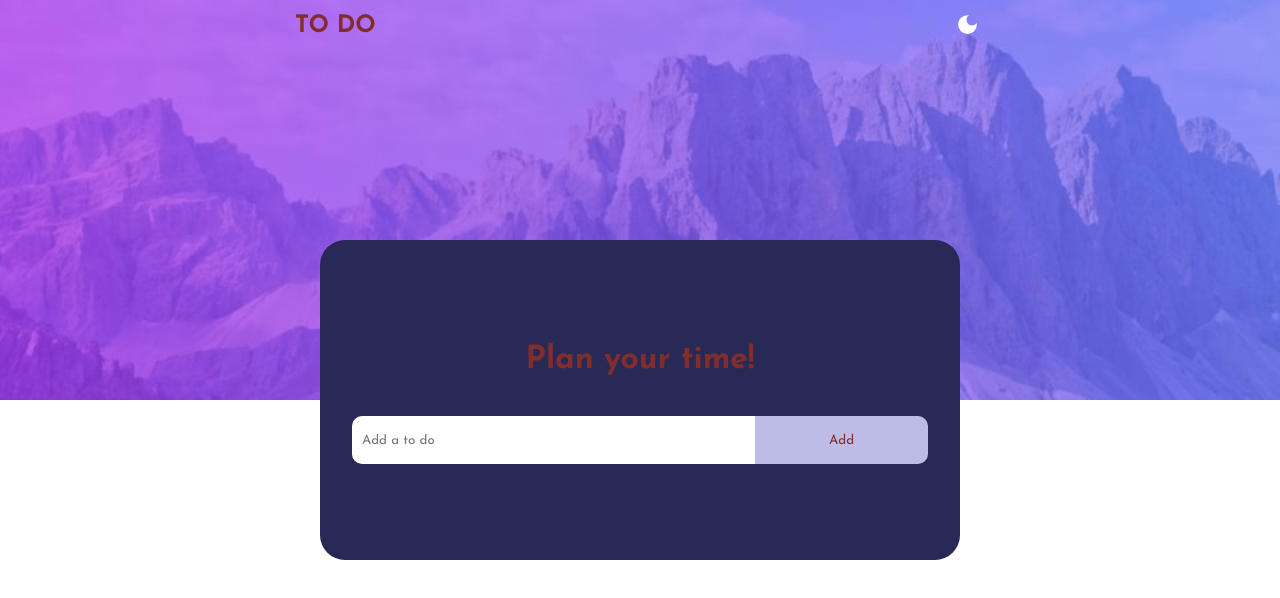
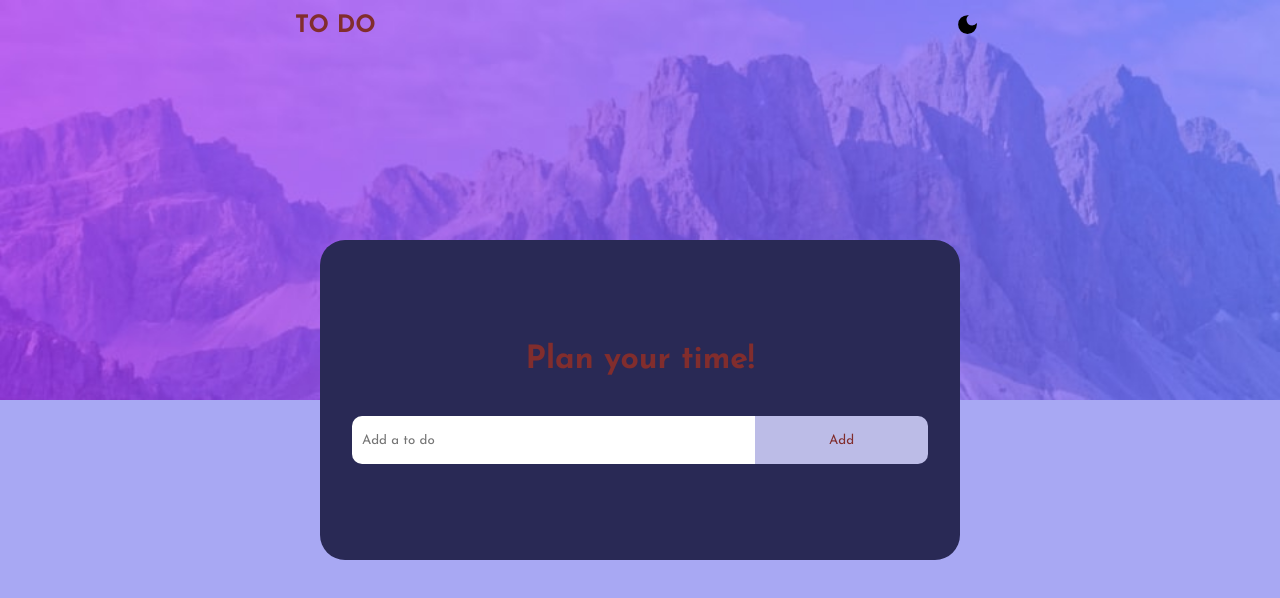
Before and after one commit to alexdbejenaru/todo-app-dark-mode, a React (Create React App) app: page / in a window 1280 px wide. Shown: the top 598 px of the page. Built offline with nearby package versions, Linux system fonts and the light colour scheme.

Commit message:
modified styling

```diff
--- a/src/styles/components/app.scss
+++ b/src/styles/components/app.scss
@@ -4,6 +4,7 @@
   @include flexCenter;
   min-height: 100vh;
   min-width: 100vw;
+  background-color: var(--primary-bg-color);
 
   .container {
     display: flex;
--- a/src/styles/components/header.scss
+++ b/src/styles/components/header.scss
@@ -20,12 +20,15 @@
         width: 35px;
         background-color: transparent;
         border: none;
-        color: white;
+        color: black;
+
+        .dark & {
+          color: white;
+        }
 
         .mode-icons {
           height: 25px;
           width: 25px;
-          transition-duration: 4s;
         }
       }
 }
--- a/src/styles/globals/colors.scss
+++ b/src/styles/globals/colors.scss
@@ -1,13 +1,13 @@
 :root {
     // Light Mode Colors
-    --primary-bg-color: rgb(163, 125, 125);
+    --primary-bg-color: #a8a8f3;
     --primary-txt-color: rgb(129, 45, 45);
     --todo-list-bg: #292955;
     --todo-button-bg: #bcbce7;
 }
 
 :root.dark {
-    --primary-bg-color: #000;
+    --primary-bg-color: #14142b;
     --primary-txt-color: #fff;
     --todo-list-bg: #bcbce7;
     --todo-button-bg: #292955;
```
